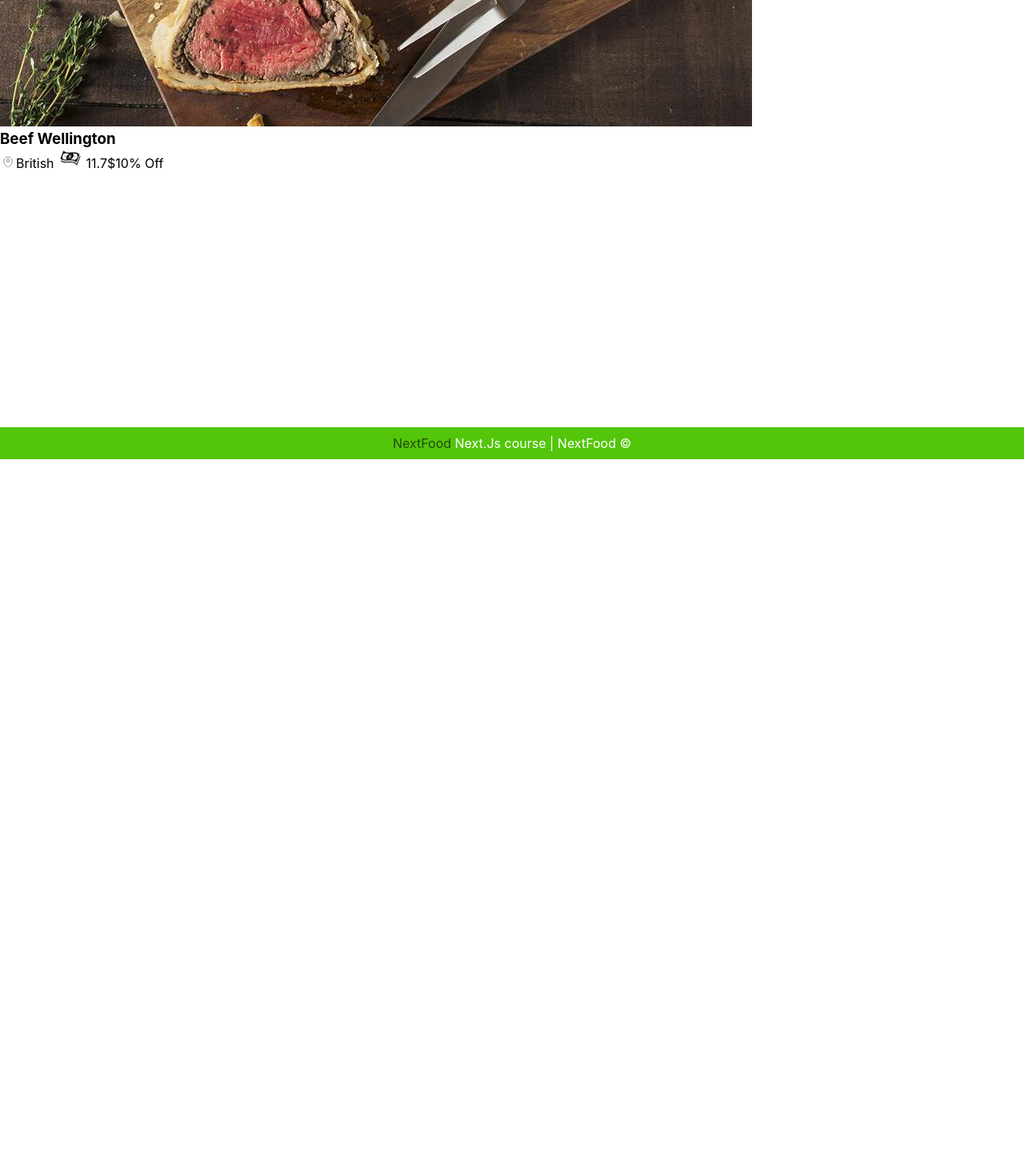
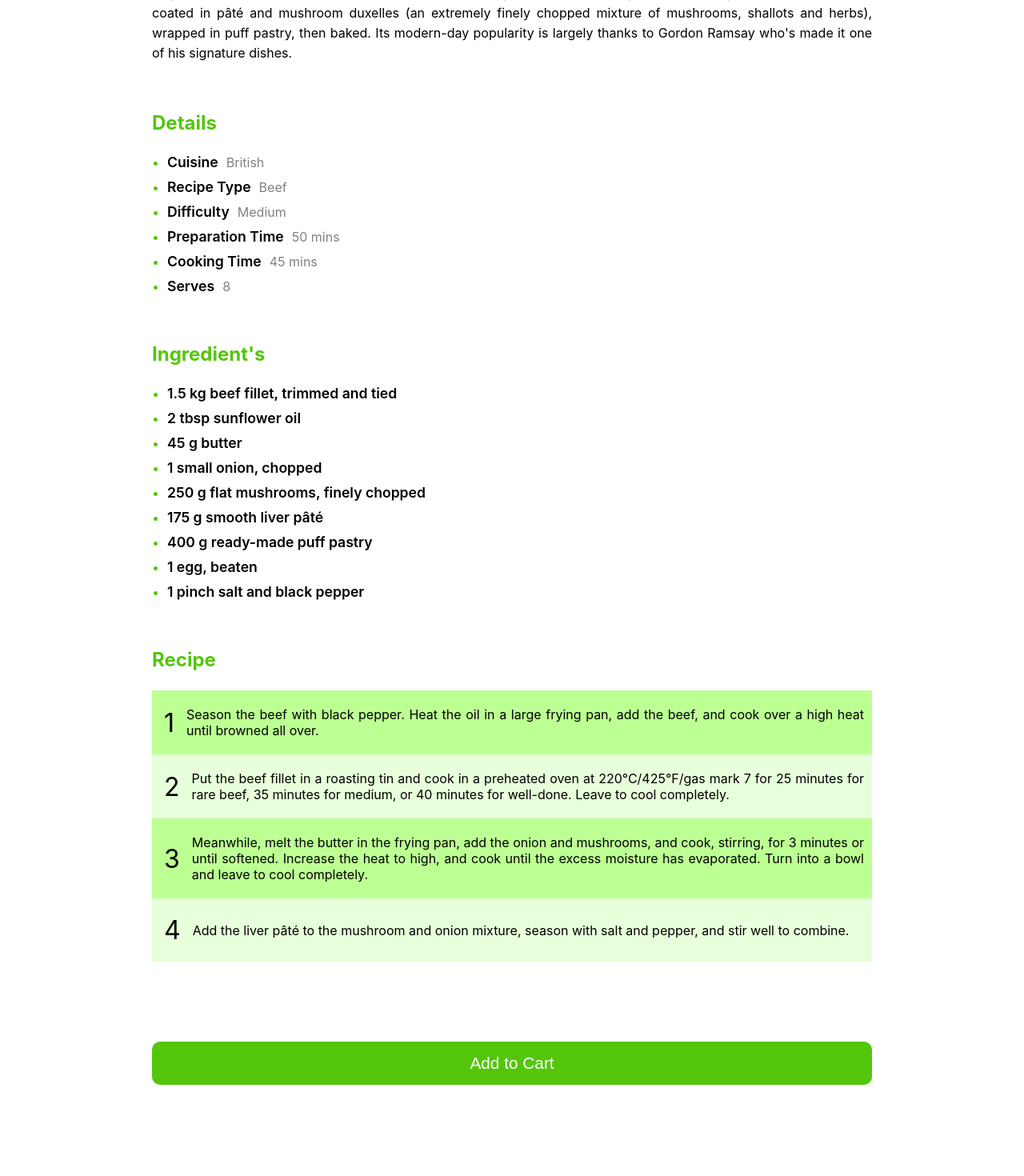
Before and after one commit to arensin8/nextFoodProject, a Next.js app: page /menu/1 in a window 1280 px wide. Shown: the part 560-2030 px from the top of the page at 80% size. Before the commit the page ends 1134 px from the top, so only its background shows below. Built offline with nearby package versions, Linux system fonts and the light colour scheme; data requests are answered from the project's data file.

Commit message:
food detials page compliting

```diff
--- a/components/templates/DetailsPage.js
+++ b/components/templates/DetailsPage.js
@@ -34,6 +34,40 @@ const DetailsPage = (props) => {
             ) : null}
           </div>
         </div>
+        <div className={styles.introduction}>
+          <p>{introduction}</p>
+        </div>
+        <div className={styles.details}>
+          <h4>Details</h4>
+          <ul>
+            {details.map((detail, index) => (
+              <li key={index}>
+                <p>{Object.keys(detail)[0]}</p>
+                <span>{Object.values(detail)[0]}</span>
+              </li>
+            ))}
+          </ul>
+        </div>
+        <div className={styles.details}>
+          <h4>Ingredient's</h4>
+          <ul>
+            {ingredients.map((ingredient, index) => (
+              <li key={index}>
+                <p>{ingredient}</p>
+              </li>
+            ))}
+          </ul>
+        </div>
+        <div className={styles.recipe}>
+          <h4>Recipe</h4>
+          {recipe.map((item, index) => (
+            <div key={index} className={index % 2 ? styles.odd : styles.even}>
+              <span>{index + 1}</span>
+              <p>{item}</p>
+            </div>
+          ))}
+        </div>
+        <button>Add to Cart</button>
       </div>
     </div>
   );
--- a/components/templates/DetailsPage.module.css
+++ b/components/templates/DetailsPage.module.css
@@ -0,0 +1,155 @@
+.container {
+    max-width: 900px;
+    margin: auto;
+    margin-top: 100px;
+  }
+
+  .container h2 {
+    border-bottom: 5px solid #53c60b;
+    width: fit-content;
+    margin-bottom: 50px;
+    font-size: 1.9rem;
+  }
+
+  .banner {
+    display: flex;
+  }
+
+  .banner img {
+    width: 300px;
+    border-radius: 10px;
+  }
+
+  .banner div {
+    margin-left: 40px;
+  }
+
+  .banner h3 {
+    font-size: 1.3rem;
+    color: #53c60b;
+  }
+
+  .banner span {
+    display: flex;
+    align-items: center;
+  }
+
+  .location {
+    color: grey;
+    margin: 20px 0 40px;
+  }
+
+  .discount {
+    background-color: #ed4133;
+    color: white;
+    padding: 10px 0;
+    display: flex;
+    justify-content: center;
+    border-radius: 5px;
+    margin-top: 20px;
+  }
+
+  .introduction {
+    margin: 60px 0;
+    line-height: 25px;
+    text-align: justify;
+  }
+
+  .details {
+    margin-bottom: 60px;
+  }
+
+  .details h4 {
+    font-size: 1.5rem;
+    color: #53c60b;
+    margin: 24px 0;
+  }
+
+  .details ul {
+    list-style: none;
+  }
+
+  .details li {
+    display: flex;
+    align-items: center;
+    margin: 10px 0;
+  }
+
+  .details li::before {
+    content: "• ";
+    color: #53c60b;
+  }
+
+  .details p {
+    font-size: 1.1rem;
+    font-weight: 600;
+    margin: 0 10px;
+  }
+
+  .details span {
+    color: grey;
+  }
+
+  .recipe {
+    margin-bottom: 100px;
+  }
+
+  .recipe h4 {
+    font-size: 1.5rem;
+    color: #53c60b;
+    margin: 24px 0;
+  }
+
+  .recipe div {
+    display: flex;
+    align-items: center;
+    padding: 20px 10px;
+    text-align: justify;
+  }
+
+  .recipe span {
+    font-size: 2rem;
+    margin: 0 15px 0 5px;
+  }
+
+  .odd {
+    background-color: #e8ffdb;
+  }
+
+  .even {
+    background-color: #bcff93;
+  }
+
+  .container button {
+    width: 100%;
+    border: none;
+    background-color: #53c60b;
+    color: white;
+    padding: 15px;
+    font-size: 1.3rem;
+    border-radius: 10px;
+    cursor: pointer;
+    margin-bottom: 100px;
+  }
+
+  @media (max-width: 900px) {
+    .container {
+      padding: 20px;
+    }
+  }
+
+  @media (max-width: 600px) {
+    .container {
+      padding: 10px;
+    }
+    .banner {
+      flex-direction: column;
+    }
+    .banner div {
+      margin: 0;
+    }
+    .banner img {
+      width: 100%;
+      margin-bottom: 20px;
+    }
+  }
```
